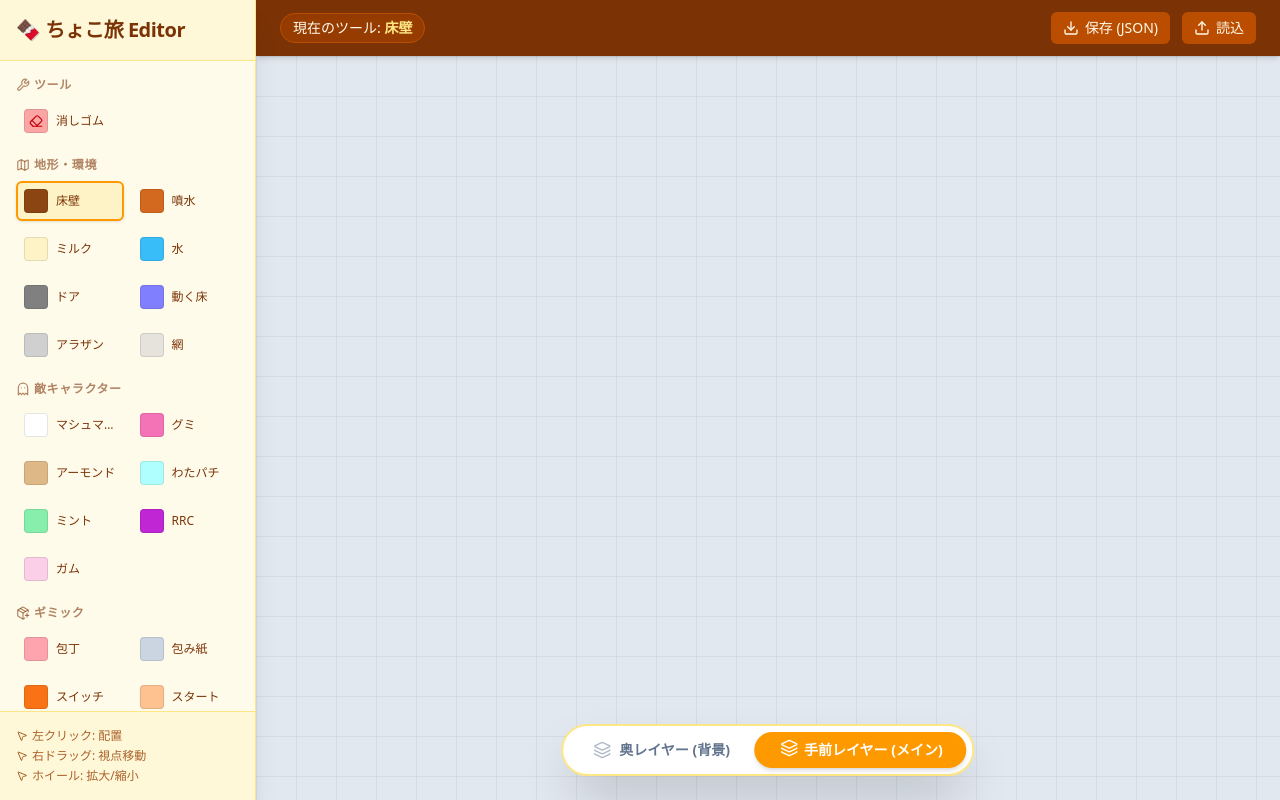
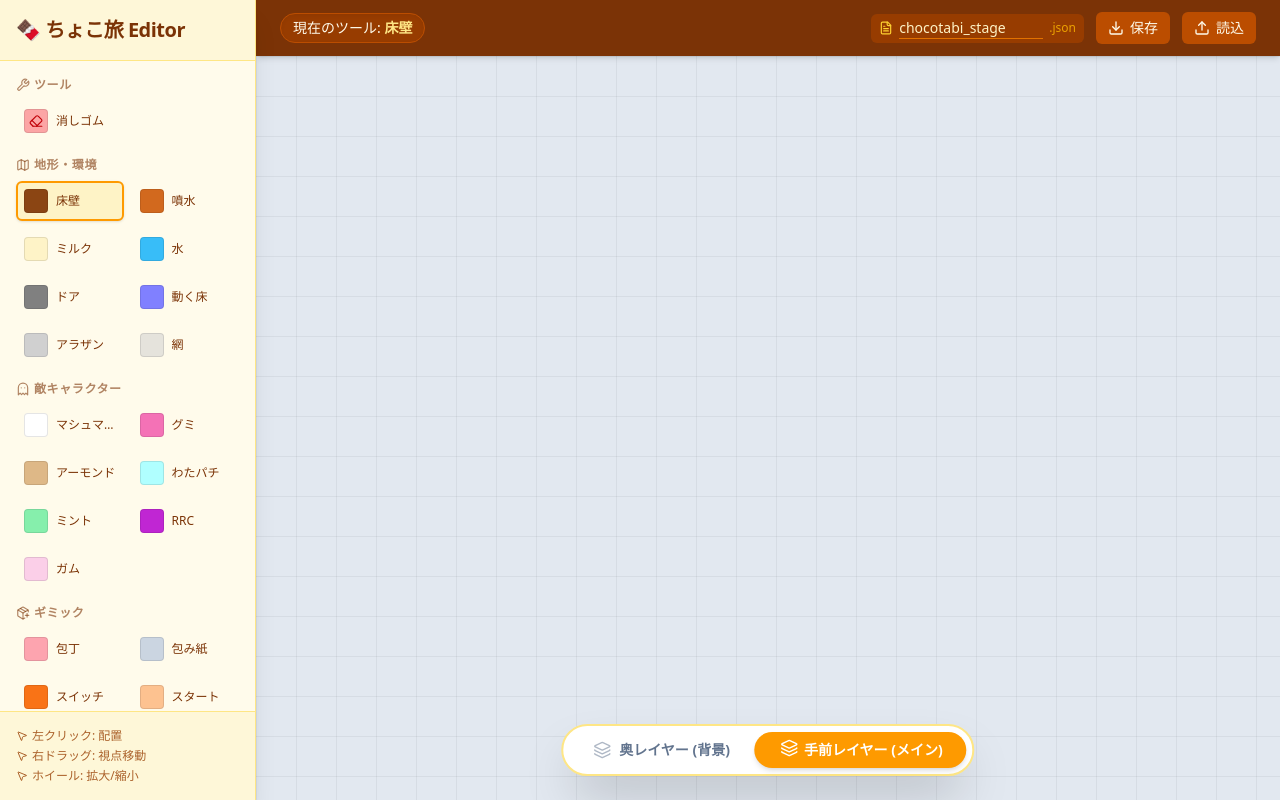
Before and after one commit to seikasan/ChocoMapMaker, a React (Vite) app: page / in a window 1280 px wide. Built offline with nearby package versions, Linux system fonts and the light colour scheme.

Commit message:
ファイル名入力を受け付けた

```diff
--- a/src/ChocoMapEditor.jsx
+++ b/src/ChocoMapEditor.jsx
@@ -1,7 +1,7 @@
 import React, { useState, useRef, useEffect, useCallback, useMemo } from 'react';
 import {
   Download, Upload, Plus, Eraser, Layers, MousePointer2,
-  Map, Ghost, Wrench, PackagePlus, X
+  Map, Ghost, Wrench, PackagePlus, X, FileText
 } from 'lucide-react';
 
 // --- 初期データと定数 ---
@@ -42,6 +42,7 @@ export default function ChocoMapEditor() {
   const [customBlocks, setCustomBlocks] = useState([]);
   const [hoverCell, setHoverCell] = useState(null);
   const [isSpaceDown, setIsSpaceDown] = useState(false);
+  const [exportFileName, setExportFileName] = useState('chocotabi_stage');
 
   // モーダル用ステート
   const [isModalOpen, setIsModalOpen] = useState(false);
@@ -178,7 +179,7 @@ export default function ChocoMapEditor() {
     const url = URL.createObjectURL(blob);
     const a = document.createElement('a');
     a.href = url;
-    a.download = 'chocotabi_stage.json';
+    a.download = (exportFileName.trim() || 'chocotabi_stage') + '.json';
     a.click();
     URL.revokeObjectURL(url);
   };
@@ -350,11 +351,22 @@ export default function ChocoMapEditor() {
             </div>
           </div>
           <div className="flex items-center gap-3">
+            <div className="flex items-center gap-1.5 bg-amber-800 rounded-md px-2 py-1">
+              <FileText size={14} className="text-amber-300 flex-shrink-0" />
+              <input
+                type="text"
+                value={exportFileName}
+                onChange={(e) => setExportFileName(e.target.value)}
+                className="bg-transparent text-amber-100 text-sm font-medium w-36 outline-none placeholder-amber-400/60 border-b border-amber-600 focus:border-amber-400 transition-colors"
+                placeholder="ファイル名"
+              />
+              <span className="text-amber-400/80 text-xs">.json</span>
+            </div>
             <button
               onClick={exportData}
               className="flex items-center gap-1.5 px-3 py-1.5 bg-amber-700 hover:bg-amber-600 rounded-md text-sm font-medium transition-colors"
             >
-              <Download size={16} /> 保存 (JSON)
+              <Download size={16} /> 保存
             </button>
             <button
               onClick={() => fileInputRef.current?.click()}
```
